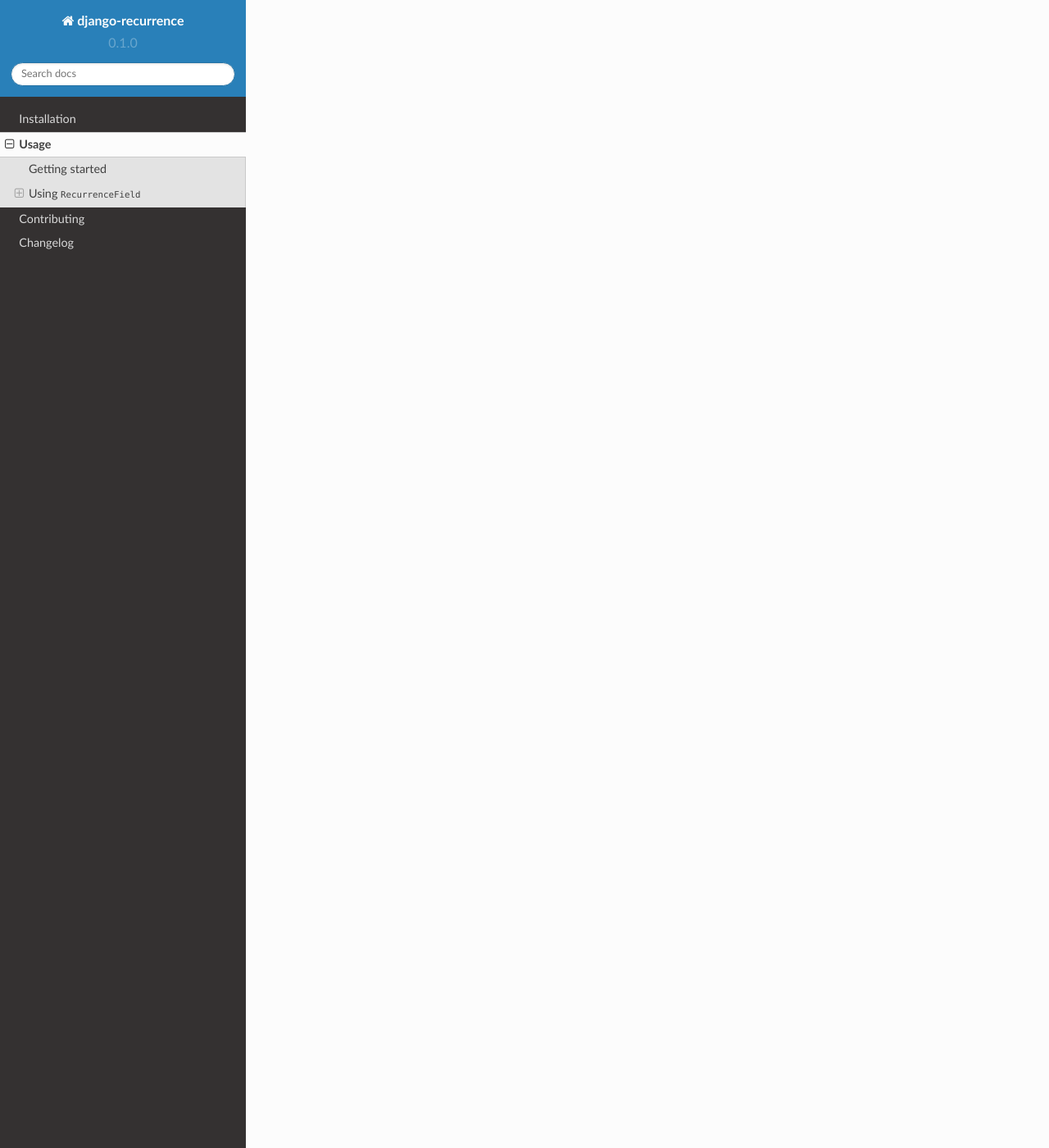
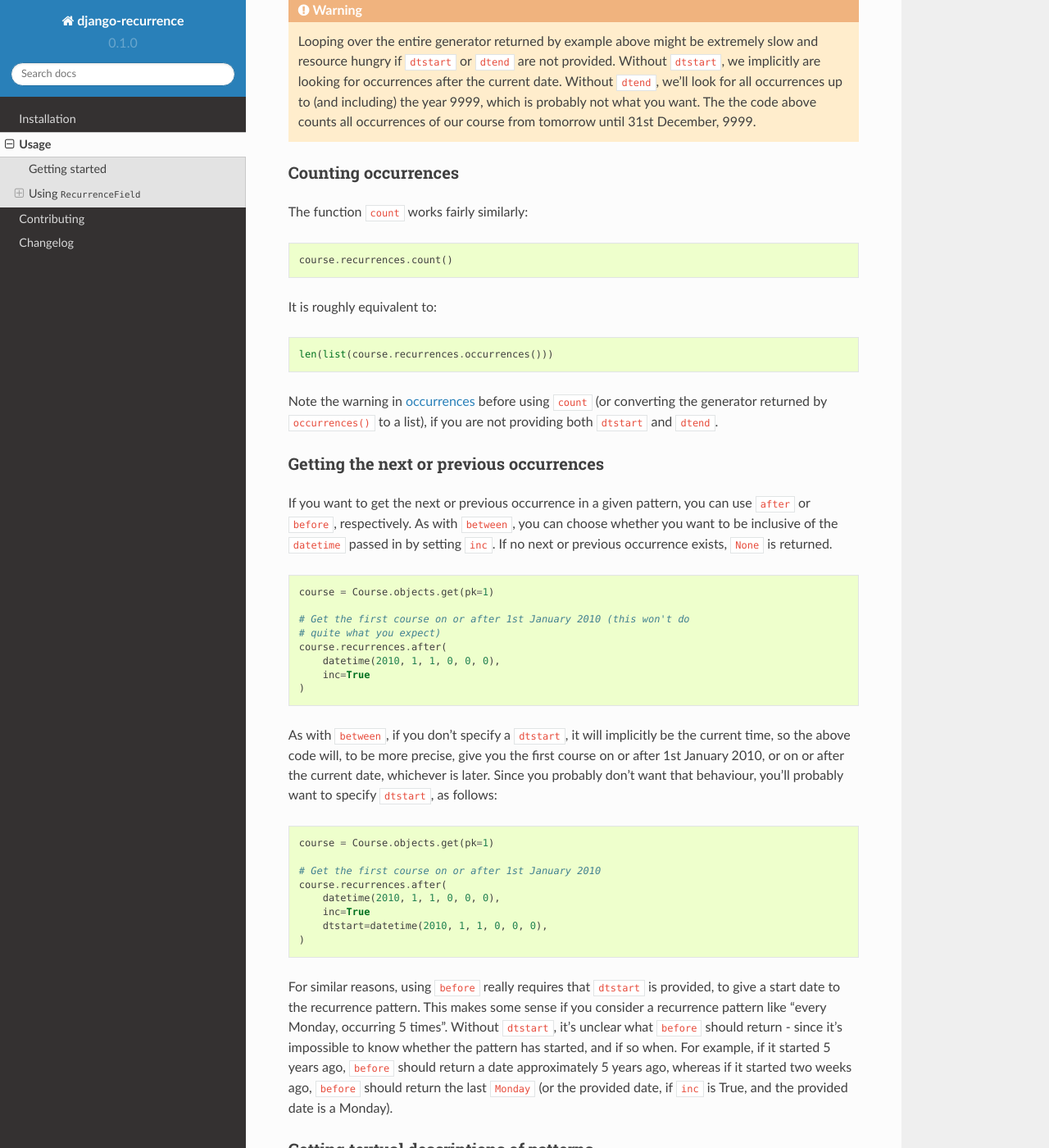
Before and after one commit to jazzband/django-recurrence, a Sphinx documentation site: the page built from docs/usage/index.rst, in a window 1280 px wide and 1400 px high, scrolled down 2879 px. Shown: the whole window at 82% size. Built offline with Sphinx 7.4.7 and the Read the Docs theme 2.0.0, drawn with Linux system fonts in a browser that asks for light colours; some of the changed text lies outside the part shown.

Commit message:
Fixes #23 - get the documentation to a reasonable state

```diff
--- a/docs/usage/index.rst
+++ b/docs/usage/index.rst
@@ -1,5 +1,8 @@
 Usage
 =====
+
+.. contents::
+   :local:
 
 Getting started
 ---------------
@@ -32,16 +35,28 @@ month, and so on.
 Using ``RecurrenceField``
 -------------------------
 
-Getting dates that match a pattern
-^^^^^^^^^^^^^^^^^^^^^^^^^^^^^^^^^^
+.. _between:
+
+Getting occurrences between two dates
+^^^^^^^^^^^^^^^^^^^^^^^^^^^^^^^^^^^^^
 
 Once you've created a model with a ``RecurrenceField``, you'll
 probably want to use it to figure out what dates are involved in a
 particular recurrence pattern.
 
-The easiest way to do this is with ``between``, which takes two dates
-(the start and end date), and can be used like this (using the
-``Course`` model from above):
+.. note::
+
+   Whether you want to use ``between`` or :ref:`occurrences
+   <occurrences>` will depend on what sort of rules you're dealing
+   with. In reality, a model like `Course` probably has rules like
+   "every Thursday for 10 weeks", so ``occurrences`` will work fine,
+   since the rules have natural limits. For other uses (e.g. find me
+   every date this year for a club that runs every Wednesday), you'll
+   want to use ``between``.
+
+``between`` takes two dates (the start and end date), and will give
+you a list of dates matching the recurrence pattern between those
+dates. It is used like this (using the ``Course`` model from above):
 
 .. code-block:: python
 
@@ -66,6 +81,145 @@ this:
        datetime(2014, 12, 31, 0, 0, 0),
        inc=True
    )
+
+.. warning::
+
+   Slightly confusingly, ``between`` will only return you dates after
+   the current date, if used as above (provided those dates fall
+   between the two first parameters to ``between``). Read on for how
+   to get all the occurrences between two dates.
+
+To get all the occurrences between two dates (including dates that
+are *before* the current time, but *after* the provided start date),
+you'll also need to set ``dtstart``, like this:
+
+.. code-block:: python
+
+   course.recurrences.between(
+       datetime(2010, 1, 1, 0, 0, 0),
+       datetime(2014, 12, 31, 0, 0, 0),
+       dtstart=datetime(2010, 1, 1, 0, 0, 0),
+       inc=True
+   )
+
+That will get you all occurrences between 1st January 2010, and 31st
+December 2014, including any occurrences on 1st January 2010 and 31st
+December 2014, if your recurrence pattern matches those dates.
+
+The effective starting date for any recurrence pattern is essentially
+the later of the first argument and ``dtstart``. To minimize
+confusion, you probably want to set them both to the same value.
+
+.. _occurrences:
+
+Getting all occurrences
+^^^^^^^^^^^^^^^^^^^^^^^
+
+``occurrences`` is particularly useful where your recurrence pattern
+is limited by the rules generating occurrences (e.g. "every Tuesday
+for 10 weeks", or "every Tuesday until 23rd April 2014").
+
+You can get a generator which you can iterate over to get all
+occurrences using ``occurrences``:
+
+.. code-block:: python
+
+   dates = course.recurrences.occurrences()
+
+You can optionally provide ``dtstart`` to specify the first
+occurrence, and ``dtend`` to specify the final occurrence.
+
+You can index into the returned object, to (for example) get the
+first session of our course model:
+
+.. code-block:: python
+
+   dates = course.recurrences.occurrences()
+   first_instance = dates[0]
+
+.. warning::
+
+   Looping over the entire generator returned by example above might
+   be extremely slow and resource hungry if ``dtstart`` or ``dtend``
+   are not provided. Without ``dtstart``, we implicitly are looking
+   for occurrences after the current date. Without ``dtend``, we'll
+   look for all occurrences up to (and including) the year 9999,
+   which is probably not what you want. The the code above counts all
+   occurrences of our course from tomorrow until 31st December, 9999.
+
+.. _count:
+
+Counting occurrences
+^^^^^^^^^^^^^^^^^^^^
+
+The function ``count`` works fairly similarly:
+
+.. code-block:: python
+
+   course.recurrences.count()
+
+It is roughly equivalent to:
+
+.. code-block:: python
+
+   len(list(course.recurrences.occurrences()))
+
+Note the warning in :ref:`occurrences <occurrences>` before using
+``count`` (or converting the generator returned by ``occurrences()``
+to a list), if you are not providing both ``dtstart`` and ``dtend``.
+
+.. _afterbefore:
+
+Getting the next or previous occurrences
+^^^^^^^^^^^^^^^^^^^^^^^^^^^^^^^^^^^^^^^^
+
+If you want to get the next or previous occurrence in a given
+pattern, you can use ``after`` or ``before``, respectively. As with
+``between``, you can choose whether you want to be inclusive of the
+``datetime`` passed in by setting ``inc``. If no next or previous
+occurrence exists, ``None`` is returned.
+
+.. code-block:: python
+
+   course = Course.objects.get(pk=1)
+
+   # Get the first course on or after 1st January 2010 (this won't do
+   # quite what you expect)
+   course.recurrences.after(
+       datetime(2010, 1, 1, 0, 0, 0),
+       inc=True
+   )
+
+As with ``between``, if you don't specify a ``dtstart``, it will
+implicitly be the current time, so the above code will, to be more
+precise, give you the first course on or after 1st January 2010, or
+on or after the current date, whichever is later. Since you probably
+don't want that behaviour, you'll probably want to specify
+``dtstart``, as follows:
+
+.. code-block:: python
+
+   course = Course.objects.get(pk=1)
+
+   # Get the first course on or after 1st January 2010
+   course.recurrences.after(
+       datetime(2010, 1, 1, 0, 0, 0),
+       inc=True
+       dtstart=datetime(2010, 1, 1, 0, 0, 0),
+   )
+
+For similar reasons, using ``before`` really requires that
+``dtstart`` is provided, to give a start date to the recurrence
+pattern. This makes some sense if you consider a recurrence pattern
+like "every Monday, occurring 5 times". Without ``dtstart``, it's
+unclear what ``before`` should return - since it's impossible to know
+whether the pattern has started, and if so when. For example, if it
+started 5 years ago, ``before`` should return a date approximately 5
+years ago, whereas if it started two weeks ago, ``before`` should
+return the last ``Monday`` (or the provided date, if ``inc`` is True,
+and the provided date is a Monday).
+
+.. _to-text:
 
 Getting textual descriptions of patterns
 ^^^^^^^^^^^^^^^^^^^^^^^^^^^^^^^^^^^^^^^^
```
